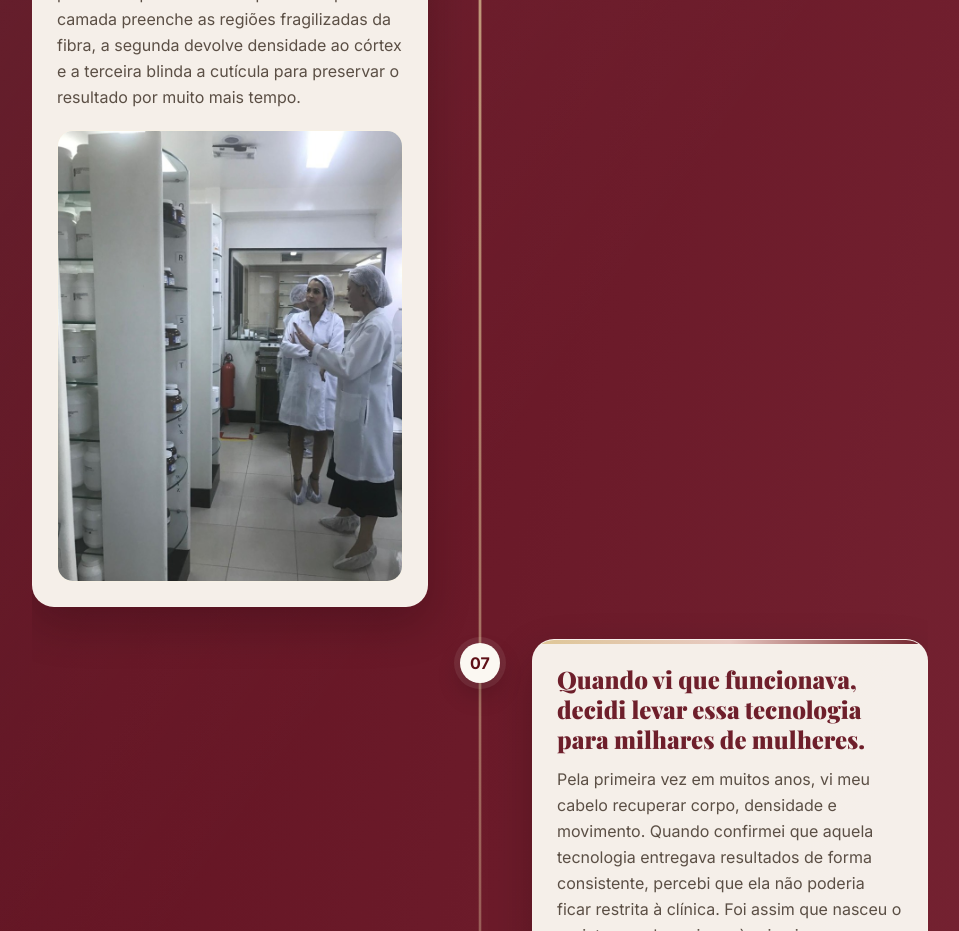
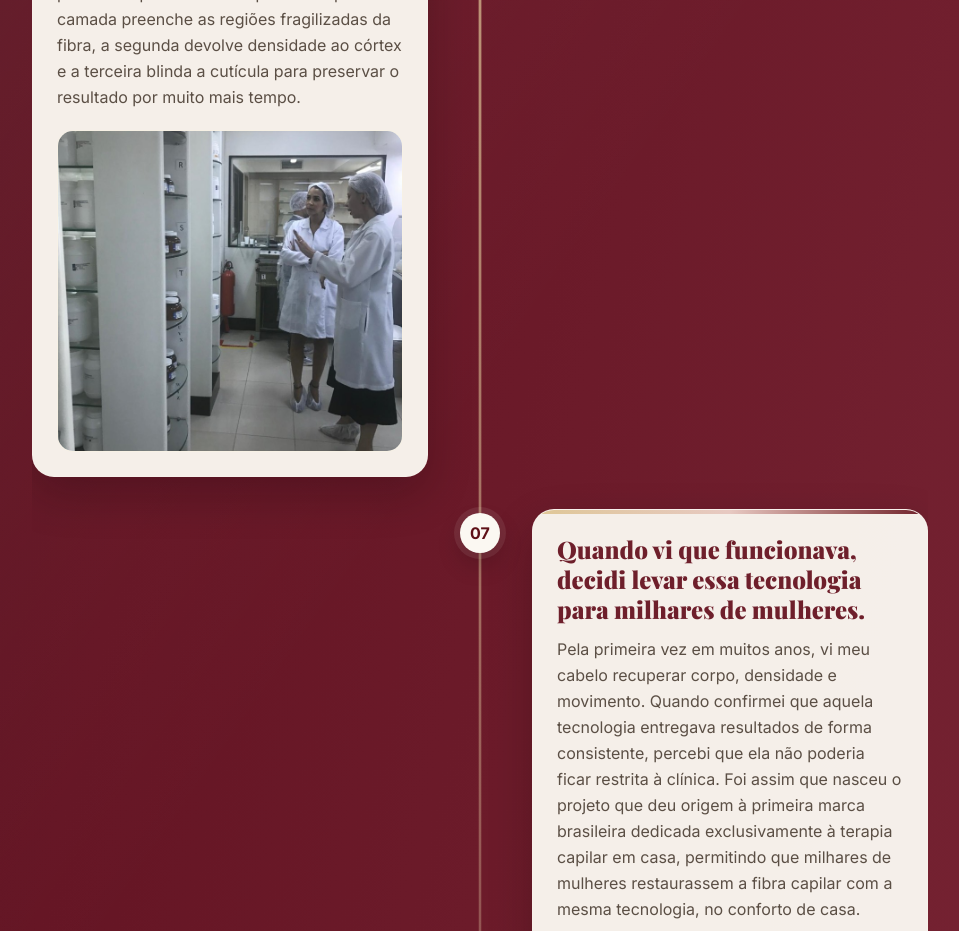
Before and after one commit to DellsantosXD/lp-proteina-do-trigo-A, a React (Vite) app: page / in a window 1280 px wide. Shown: the part 7840-8771 px from the top of the page, without its empty margins (160-1119 px from the left). Built offline with nearby package versions, Linux system fonts and the light colour scheme; a web font is replaced by a local one.

Commit message:
fix: crop out top white ceiling from Card 6 in timeline by shifting focus to object-[right_68%]

```diff
--- a/src/components/Timeline.tsx
+++ b/src/components/Timeline.tsx
@@ -83,8 +83,8 @@ const visuals: Record<number, { src: string; alt: string; position: string; heig
   6: {
     src: '/timeline/card-6.jpg',
     alt: 'Foi assim que nasceu a Reconstrução Molecular em 3 Camadas',
-    position: 'object-[right_20%]',
-    height: 'h-80 sm:h-[450px]'
+    position: 'object-[right_68%]',
+    height: 'h-64 sm:h-[320px]'
   },
   7: {
     src: '/timeline/card-7.jpg',
```
